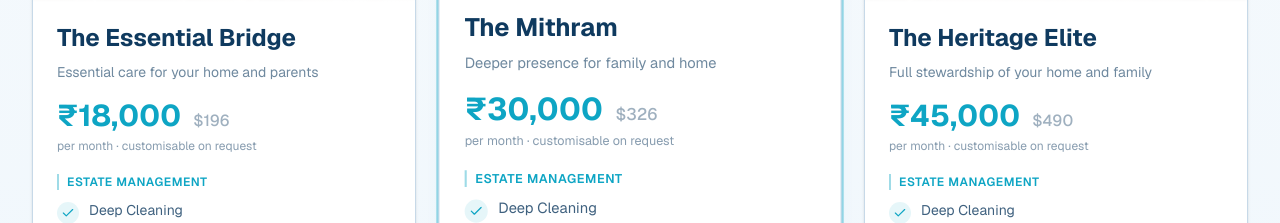
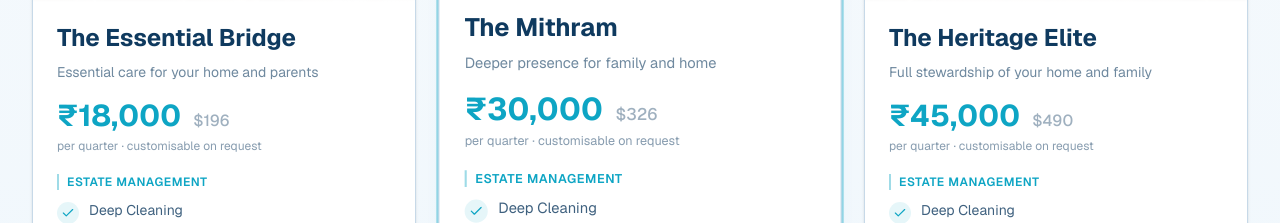
Before and after one commit to EviternDev/native360, a Next.js app: page /pricing in a window 1280 px wide. Shown: the part 1120-1343 px from the top of the page. Built offline with nearby package versions, Linux system fonts and the light colour scheme.

Commit message:
Update pricing.tsx

```diff
--- a/components/pricing.tsx
+++ b/components/pricing.tsx
@@ -141,7 +141,7 @@ function PricingCard({ pkg }: { pkg: typeof packages[number] }) {
             </p>
           </div>
           <p className="text-xs text-foreground/50 mt-1">
-            per month &middot; customisable on request
+            per quarter &middot; customisable on request
           </p>
         </div>
       </CardHeader>
```
